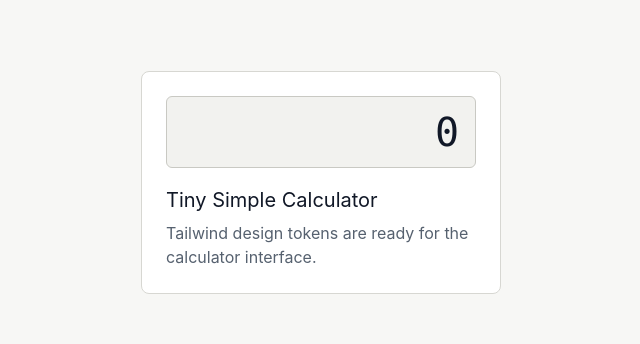
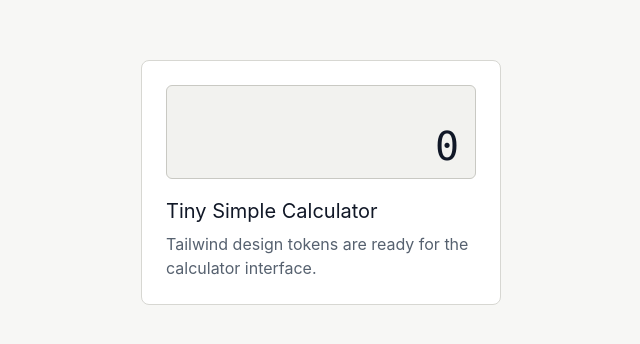
Before and after one commit to mtplayground/alex-1883-tiny-simple-calculat, a React (Vite) app: page / in a window 1280 px wide. Shown: the part 218-562 px from the top of the page, without its empty margins (319-959 px from the left). Built offline with nearby package versions, Linux system fonts and the light colour scheme.

Commit message:
feat: Build the numeric display component

```diff
--- a/src/App.tsx
+++ b/src/App.tsx
@@ -1,3 +1,5 @@
+import { Display } from "./components/Display";
+
 function App() {
   return (
     <main
@@ -5,9 +7,7 @@
       aria-labelledby="app-title"
     >
       <section className="calculator-surface">
-        <div className="calculator-display" aria-live="polite">
-          0
-        </div>
+        <Display displayValue="0" />
         <h1 id="app-title" className="mt-5 text-xl leading-tight text-ink">
           Tiny Simple Calculator
         </h1>
--- /dev/null
+++ b/src/components/Display.tsx
@@ -0,0 +1,47 @@
+export interface DisplayProps {
+  displayValue: string;
+  expression?: string;
+  isError?: boolean;
+}
+
+function getDisplayText(value: string): string {
+  const trimmedValue = value.trim();
+  return trimmedValue.length > 0 ? trimmedValue : "0";
+}
+
+function getValueSizeClass(value: string, isError: boolean): string {
+  if (isError) {
+    return "text-base";
+  }
+
+  if (value.length > 14) {
+    return "text-2xl";
+  }
+
+  if (value.length > 9) {
+    return "text-[2rem]";
+  }
+
+  return "text-[2.5rem]";
+}
+
+export function Display({ displayValue, expression = "", isError = false }: DisplayProps) {
+  const displayText = getDisplayText(displayValue);
+  const expressionText = expression.trim();
+  const valueClassName = `calculator-display-value ${getValueSizeClass(displayText, isError)}`;
+
+  return (
+    <div
+      className="calculator-display"
+      role="status"
+      aria-atomic="true"
+      aria-live="polite"
+      aria-invalid={isError || undefined}
+    >
+      <div className="calculator-display-expression" aria-hidden={expressionText.length === 0}>
+        {expressionText}
+      </div>
+      <div className={valueClassName}>{displayText}</div>
+    </div>
+  );
+}
--- a/src/styles.css
+++ b/src/styles.css
@@ -33,7 +33,15 @@
   }
 
   .calculator-display {
-    @apply flex min-h-display items-center justify-end rounded-control border border-line-strong bg-surface-muted px-display-x py-display-y font-numeric text-[2.5rem] leading-none text-ink;
+    @apply flex min-h-display flex-col justify-between gap-2 rounded-control border border-line-strong bg-surface-muted px-display-x py-display-y font-numeric text-ink;
+  }
+
+  .calculator-display-expression {
+    @apply min-h-5 overflow-hidden break-all text-right text-xs leading-5 text-ink-muted;
+  }
+
+  .calculator-display-value {
+    @apply block w-full overflow-hidden break-all text-right leading-none tabular-nums;
   }
 
   .calculator-key-grid {
```
